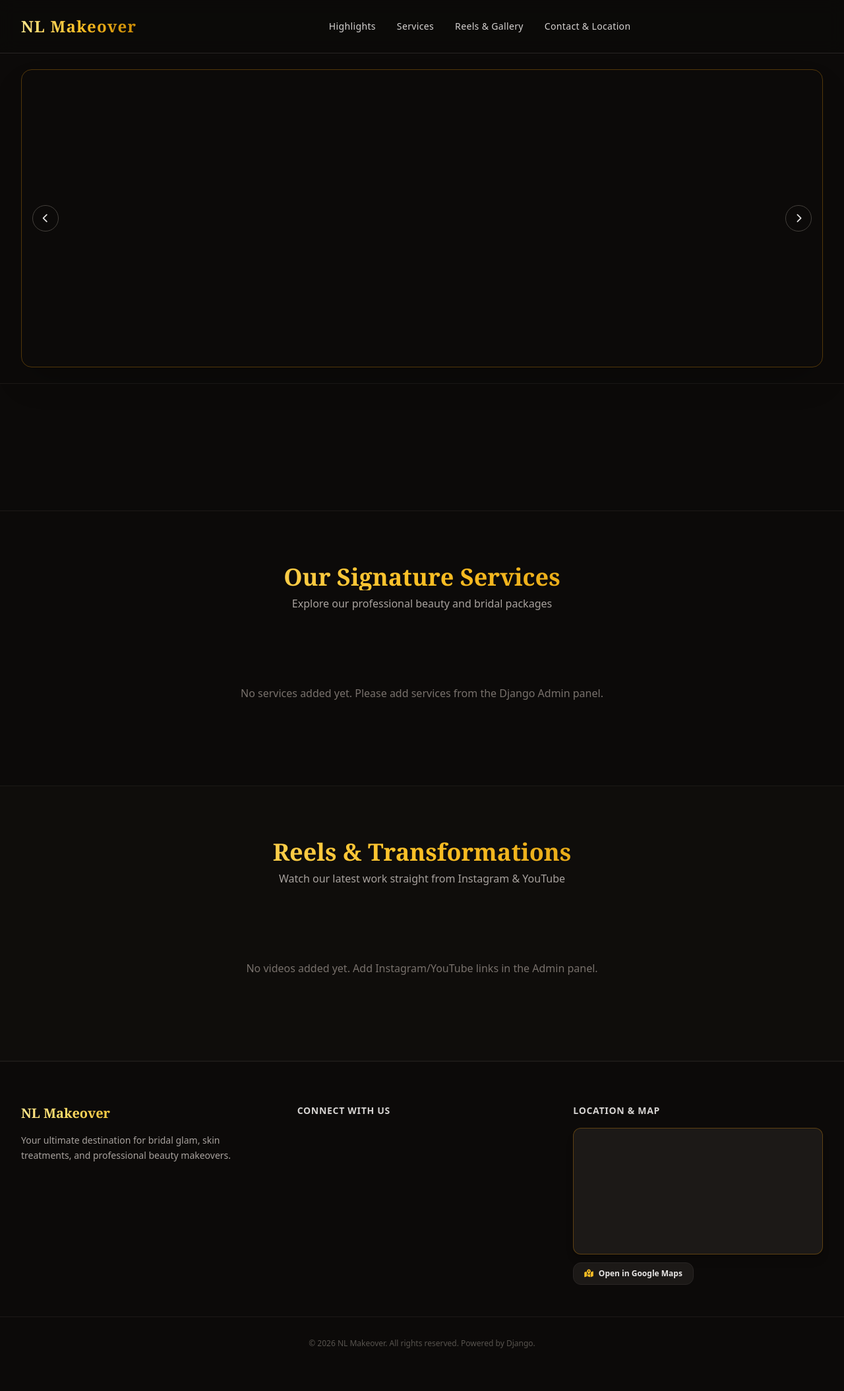
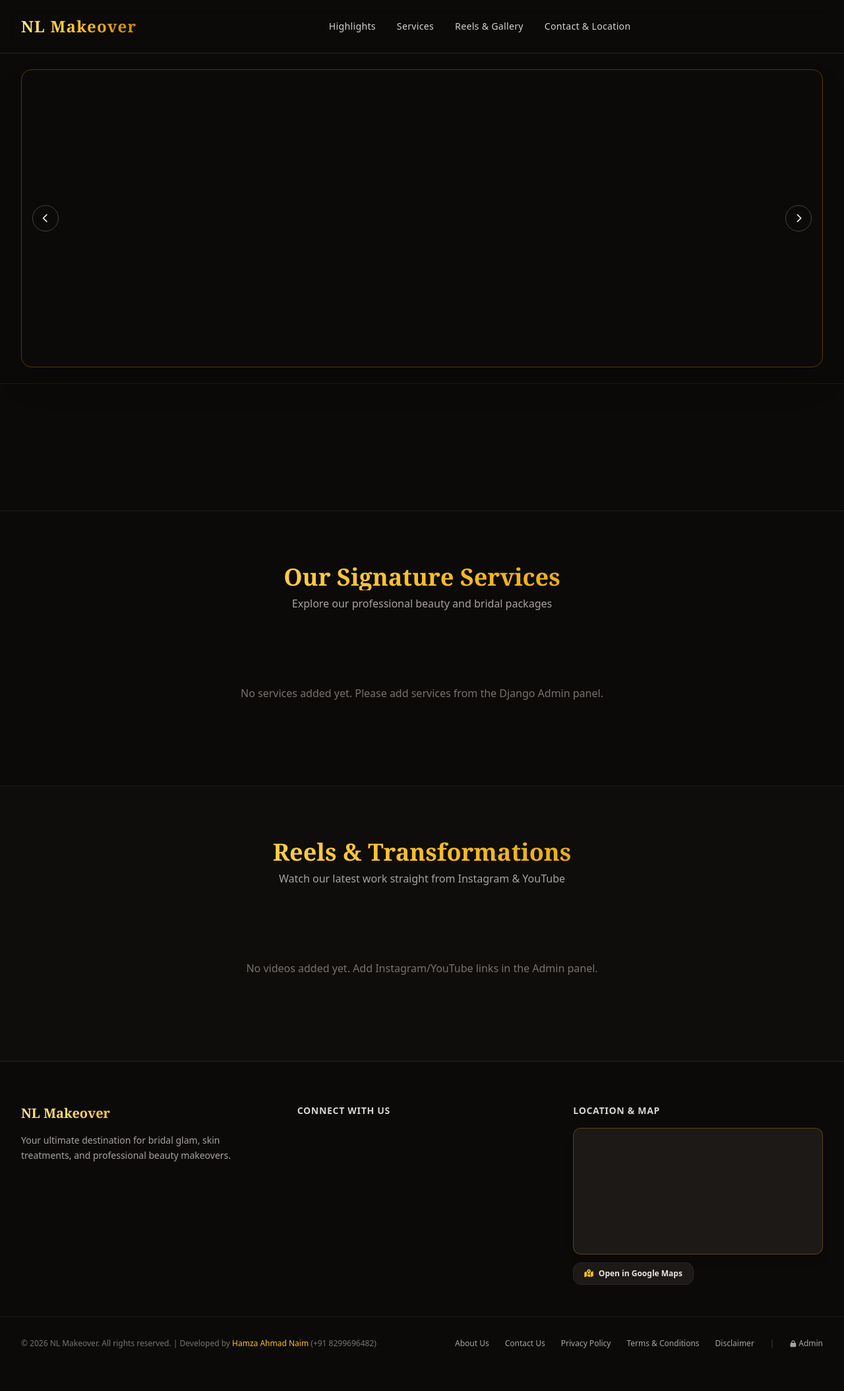
Before and after one commit to hamzabrh123-blip/nl-makeover, a Django app: page / in a window 1280 px wide. Shown: the whole page at 66% size. Run offline with Django 5.2, Linux system fonts and the light colour scheme; data that the repository does not hold is empty; some libraries are stand-ins or nearby versions; grey boxes are pictures that could not be loaded.

Commit message:
Updated URLs for legal pages and added Hamza Ahmad Naim as developer in footer

```diff
--- a/nl_project/urls.py
+++ b/nl_project/urls.py
@@ -1,13 +1,27 @@
 from django.contrib import admin
 from django.urls import path
-from salon.views import home_view, sitemap_view
+from salon.views import (
+    home_view,
+    sitemap_view,
+    robots_txt_view,
+    legal_page_view
+)
 from django.conf import settings
 from django.conf.urls.static import static
 
 urlpatterns = [
     path('admin/', admin.site.urls),
     path('', home_view, name='home'),
+
+    # Legal & Compliance Pages (Footer Links ke liye zaroori hain)
+    path('about/', legal_page_view, {'slug': 'about'}, name='about'),
+    path('contact/', legal_page_view, {'slug': 'contact'}, name='contact'),
+    path('privacy-policy/', legal_page_view, {'slug': 'privacy-policy'}, name='privacy_policy'),
+    path('terms/', legal_page_view, {'slug': 'terms'}, name='terms'),
+    path('disclaimer/', legal_page_view, {'slug': 'disclaimer'}, name='disclaimer'),
+
     path('sitemap.xml', sitemap_view, name='sitemap'),
+    path('robots.txt', robots_txt_view, name='robots_txt'),
 ]
 
 if settings.DEBUG:
--- a/templates/salon/footer.html
+++ b/templates/salon/footer.html
@@ -71,7 +71,19 @@
         </div>
     </div>
 
-    <div class="max-w-7xl mx-auto px-4 sm:px-6 lg:px-8 mt-12 pt-8 border-t border-stone-900 text-center text-xs text-stone-600">
-        &copy; 2026 NL Makeover. All rights reserved. Powered by Django.
+   <!-- Bottom Copyright, Legal Links & Admin -->
+    <div class="max-w-7xl mx-auto px-4 sm:px-6 lg:px-8 mt-12 pt-8 border-t border-stone-900 flex flex-col md:flex-row items-center justify-between gap-4 text-xs text-stone-500">
+        <p>&copy; 2026 NL Makeover. All rights reserved. | Developed by <span class="text-amber-400 font-medium">Hamza Ahmad Naim</span> (<a href="tel:8299696482" class="hover:text-amber-400 transition">+91 8299696482</a>)</p>
+
+        <!-- Legal & Compliance Links + Admin -->
+        <div class="flex flex-wrap items-center justify-center gap-6 text-stone-400">
+            <a href="{% url 'about' %}" class="hover:text-amber-400 transition">About Us</a>
+            <a href="{% url 'contact' %}" class="hover:text-amber-400 transition">Contact Us</a>
+            <a href="{% url 'privacy_policy' %}" class="hover:text-amber-400 transition">Privacy Policy</a>
+            <a href="{% url 'terms' %}" class="hover:text-amber-400 transition">Terms & Conditions</a>
+            <a href="{% url 'disclaimer' %}" class="hover:text-amber-400 transition">Disclaimer</a>
+            <span class="text-stone-700">|</span>
+            <a href="{% url 'admin:index' %}" class="hover:text-amber-400 transition flex items-center gap-1"><i class="fa-solid fa-lock text-[10px]"></i> Admin</a>
+        </div>
     </div>
 </footer>
```
